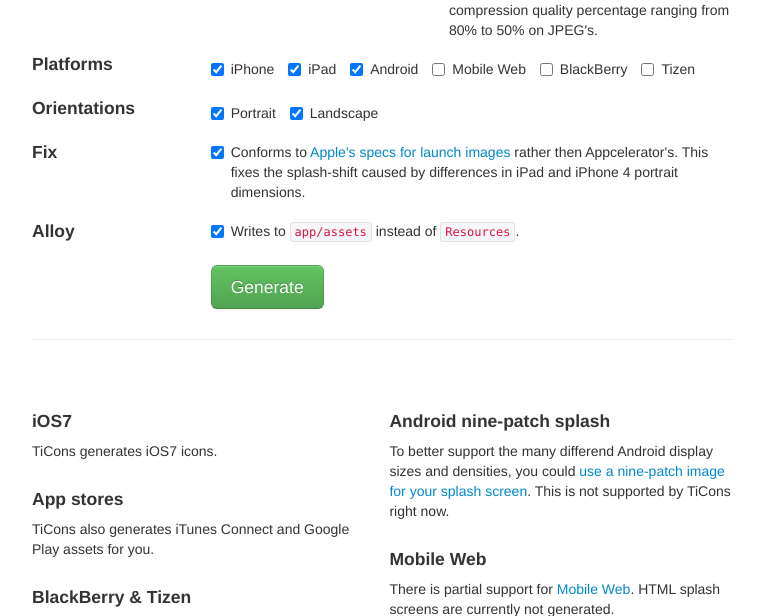
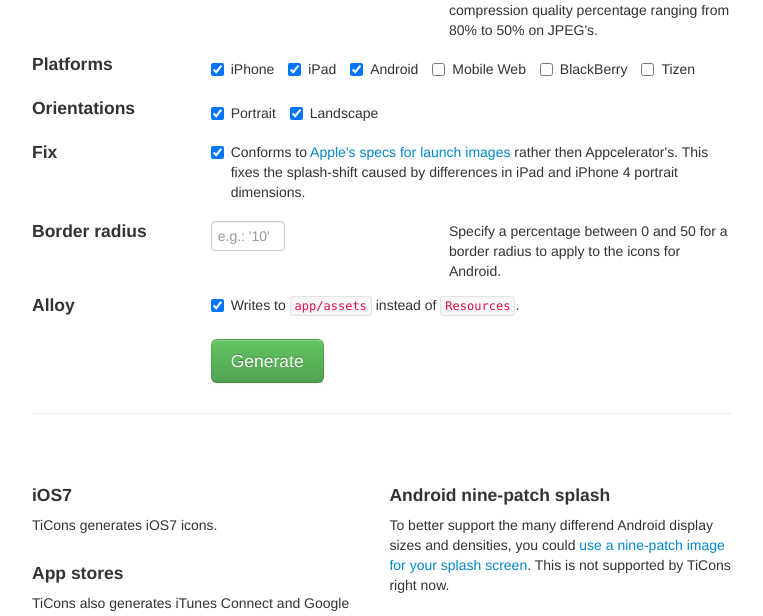
Before and after one commit to FokkeZB/TiCons-Server-PHP, a PHP site: page / in a window 1280 px wide. Shown: the part 980-1596 px from the top of the page, without its empty margins (258-1021 px from the left). Run offline with PHP 8.4, Linux system fonts and the light colour scheme; grey boxes labelled with a size stand in for pictures from a placeholder-image service; data that the repository does not hold is empty; some libraries are stand-ins or nearby versions.

Commit message:
Added border radius

```diff
--- a/index.php
+++ b/index.php
@@ -16,6 +16,7 @@ set_time_limit( 0 );
 if ( $_SERVER['REQUEST_METHOD'] == 'POST' ) {
 
 	try {
+		$radius = (int) $_POST['radius'];
 
 		if ( $_FILES['icon']['error'] != 0 && $_FILES['icon']['error'] != 4 ) {
 			throw new Exception( $messages[$_FILES['icon']['error']] );
@@ -37,6 +38,10 @@ if ( $_SERVER['REQUEST_METHOD'] == 'POST' ) {
 			throw new Exception( 'Invalid ISO 639-1 language code.' );
 		}
 
+		if ( $radius < 0 || $radius > 50 ) {
+			throw new Exception( 'Border radius should be between 0 and 50.' );
+		}
+
 		if ( is_array( $_POST['platforms'] ) == false || count( $_POST['platforms'] ) == 0 ) {
 			throw new Exception( 'Select at least one platform.' );
 		}
@@ -46,17 +51,18 @@ if ( $_SERVER['REQUEST_METHOD'] == 'POST' ) {
 		}
 
 		if ( $_FILES['icon']['error'] == 0 || $_FILES['icon-transparent']['error'] == 0 || $_FILES['splash']['error'] == 0 ) {
-			$uniqid   = uniqid();
+			$uniqid = uniqid();
 			$assets_path = $_POST['alloy'] ? '/app/assets' : '/Resources';
-			$tmp_path   = dirname( __FILE__ ) . '/tmp/' . $uniqid;
-			$zip_path  = dirname( __FILE__ ) . '/zip/' . $uniqid . '.zip';
-			$zip_url   = '/zip/' . $uniqid . '.zip';
+			$tmp_path = dirname( __FILE__ ) . '/tmp/' . $uniqid;
+			$zip_path = dirname( __FILE__ ) . '/zip/' . $uniqid . '.zip';
+			$zip_url = '/zip/' . $uniqid . '.zip';
 
 			$compress = array();
 
 			define( 'ICON_PATH', 0 );
 			define( 'ICON_SIZE', 1 );
 			define( 'ICON_DPI', 2 );
+			define( 'ICON_RADIUS', 3 );
 
 			define( 'SPLASH_PATH', 0 );
 			define( 'SPLASH_WIDTH', 1 );
@@ -147,11 +153,11 @@ if ( $_SERVER['REQUEST_METHOD'] == 'POST' ) {
 
 				// Android
 				if ( in_array( 'android', $_POST['platforms'] ) ) {
-					$sizes[] = array( '/project' . $assets_path . '/android/appicon.png', 128, 72 );
-					$sizes[] = array( '/project/platform/android/res/drawable-ldpi/appicon.png', 36, 120 );
-					$sizes[] = array( '/project/platform/android/res/drawable-mdpi/appicon.png', 48, 160 );
-					$sizes[] = array( '/project/platform/android/res/drawable-hdpi/appicon.png', 72, 240 );
-					$sizes[] = array( '/project/platform/android/res/drawable-xhdpi/appicon.png', 96, 320 );
+					$sizes[] = array( '/project' . $assets_path . '/android/appicon.png', 128, 72, true);
+					$sizes[] = array( '/project/platform/android/res/drawable-ldpi/appicon.png', 36, 120, true );
+					$sizes[] = array( '/project/platform/android/res/drawable-mdpi/appicon.png', 48, 160, true );
+					$sizes[] = array( '/project/platform/android/res/drawable-hdpi/appicon.png', 72, 240, true );
+					$sizes[] = array( '/project/platform/android/res/drawable-xhdpi/appicon.png', 96, 320, true );
 					$sizes[] = array( '/GooglePlay/icon.png', 512, 72 );
 				}
 
@@ -185,6 +191,12 @@ if ( $_SERVER['REQUEST_METHOD'] == 'POST' ) {
 					$image->readImage( $FILE['tmp_name'] );
 					$image->setImageFormat( 'png' );
 					$image->cropThumbnailImage( $size[ICON_SIZE], $size[ICON_SIZE] );
+
+					if ( $size[ICON_RADIUS] && $radius > 0) {
+						$px = round(($size[ICON_SIZE] / 100) * $radius);
+						$image->roundCorners($px, $px);
+					}
+
 					$image->setImageResolution( $size[ICON_DPI], $size[ICON_DPI] );
 					$image->setImageUnits( imagick::RESOLUTION_PIXELSPERINCH );
 					$image->writeImage( $file );
@@ -540,6 +552,13 @@ if ( $_SERVER['REQUEST_METHOD'] == 'POST' ) {
 				</div>
 			</div>
 			<div class="row-fluid">
+				<div class="span3"><h4>Border radius</h4></div>
+				<div class="span4">
+					<input type="text" name="radius" class="input-mini" placeholder="e.g.: '10'" />
+				</div>
+				<div class="span5">Specify a percentage between 0 and 50 for a border radius to apply to the icons for Android.</div>
+			</div>
+			<div class="row-fluid">
 				<div class="span3"><h4>Alloy</h4></div>
 				<div class="span9">
 					<label class="checkbox" for="alloy">
```
